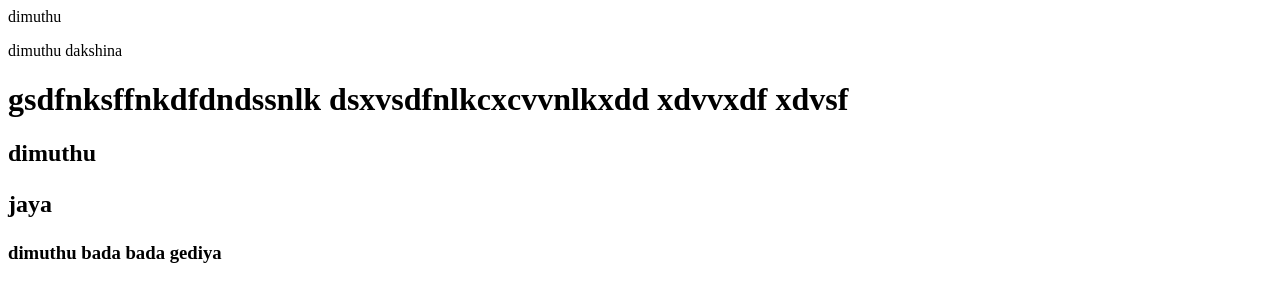
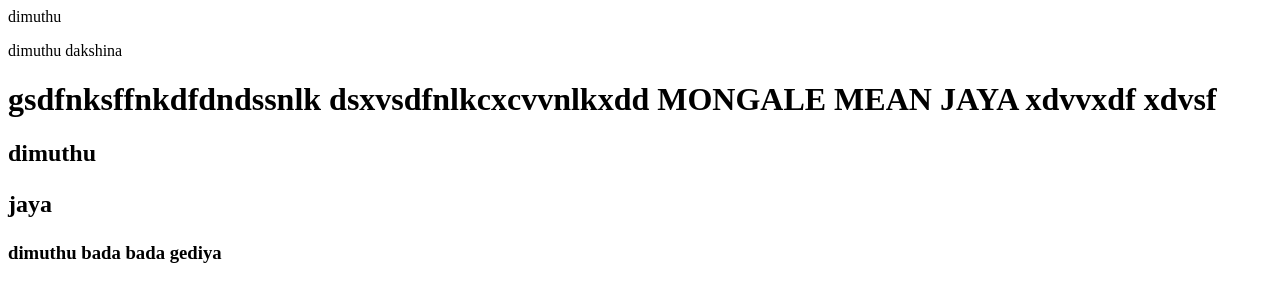
Before and after one commit to 96Dimuthu/my-git, a plain HTML site: page home.html in a window 1280 px wide. Drawn offline with Linux system fonts and the light colour scheme.

Commit message:
added test 3

```diff
--- a/home.html
+++ b/home.html
@@ -9,7 +9,7 @@
 <body>
     <h>dimuthu</h>
     <p>dimuthu dakshina</p>
-<h1>gsdfnksffnkdfdndssnlk   dsxvsdfnlkcxcvvnlkxdd
+<h1>gsdfnksffnkdfdndssnlk   dsxvsdfnlkcxcvvnlkxdd MONGALE MEAN JAYA
 xdvvxdf
 xdvsf</h1>
     <h2>dimuthu<h2>
```
